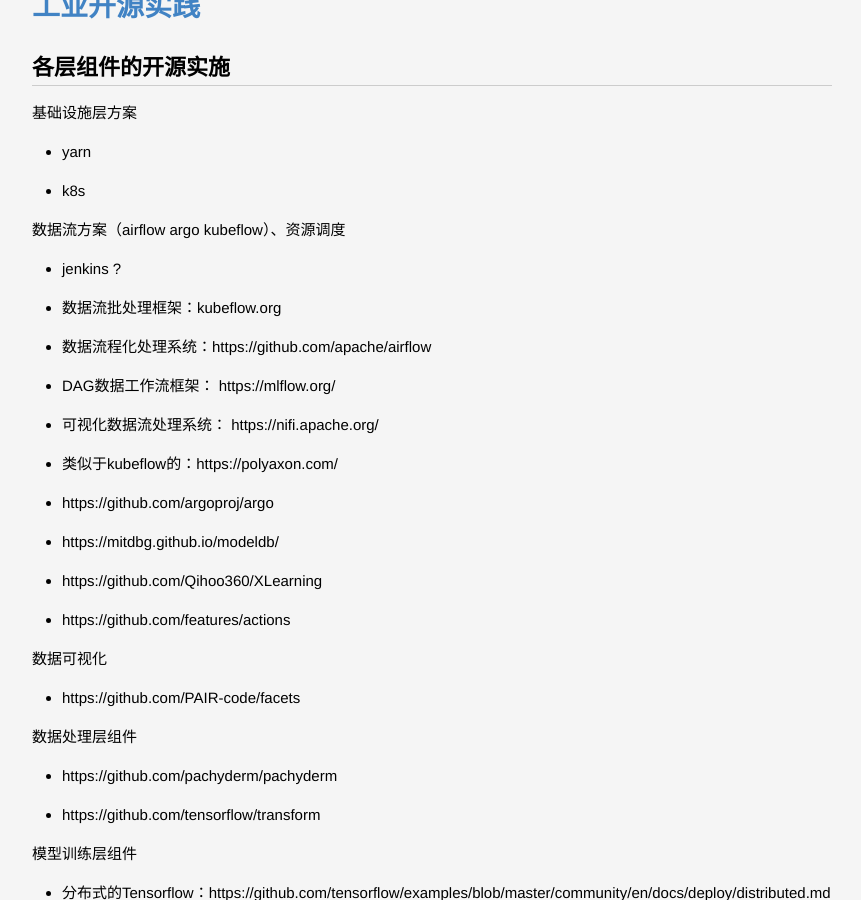
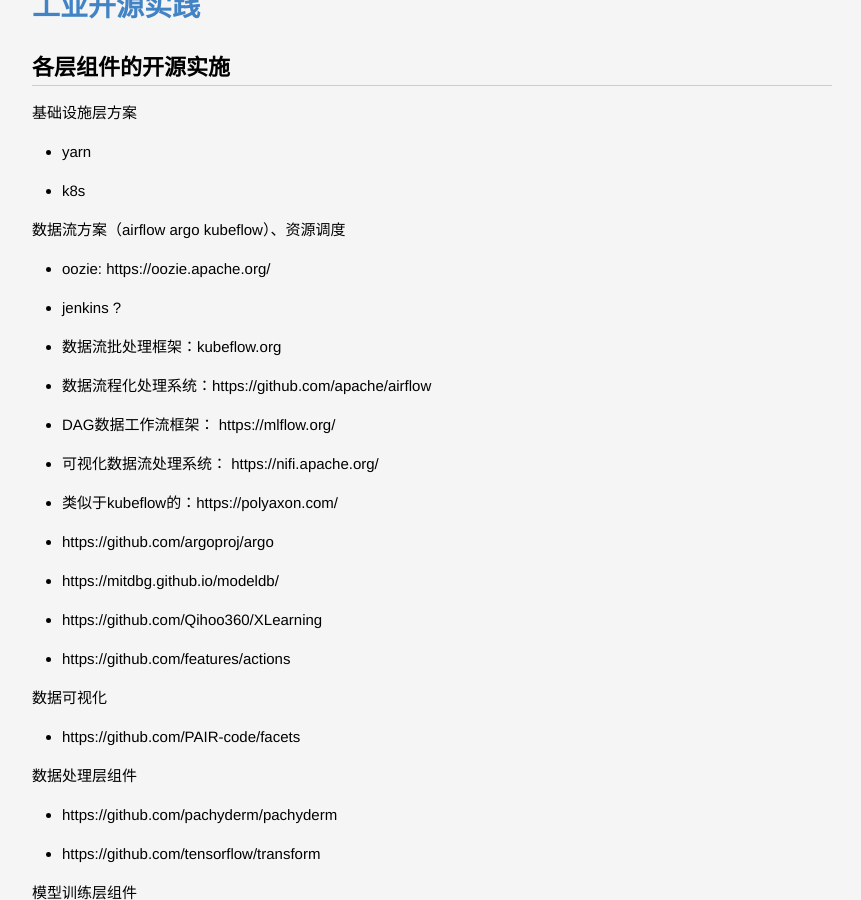
Before and after one commit to lucky521/blog, a Jekyll site: the page built from _posts/ml/2019-05-21-ML-System.markdown, in a window 1280 px wide and 900 px high, scrolled down 3819 px. Shown: the whole window, without its empty margins (208-1069 px from the left). Built offline with Jekyll 4.4.1, drawn with Linux system fonts in a browser that asks for light colours; some of the changed lines change nothing that is shown.

Commit message:
Update 2019-05-21-ML-System.markdown

```diff
--- a/_posts/ml/2019-05-21-ML-System.markdown
+++ b/_posts/ml/2019-05-21-ML-System.markdown
@@ -123,6 +123,7 @@
 - k8s
 
 数据流方案（airflow argo kubeflow）、资源调度
+- oozie: https://oozie.apache.org/
 - jenkins ?
 - 数据流批处理框架：kubeflow.org
 - 数据流程化处理系统：https://github.com/apache/airflow
```
